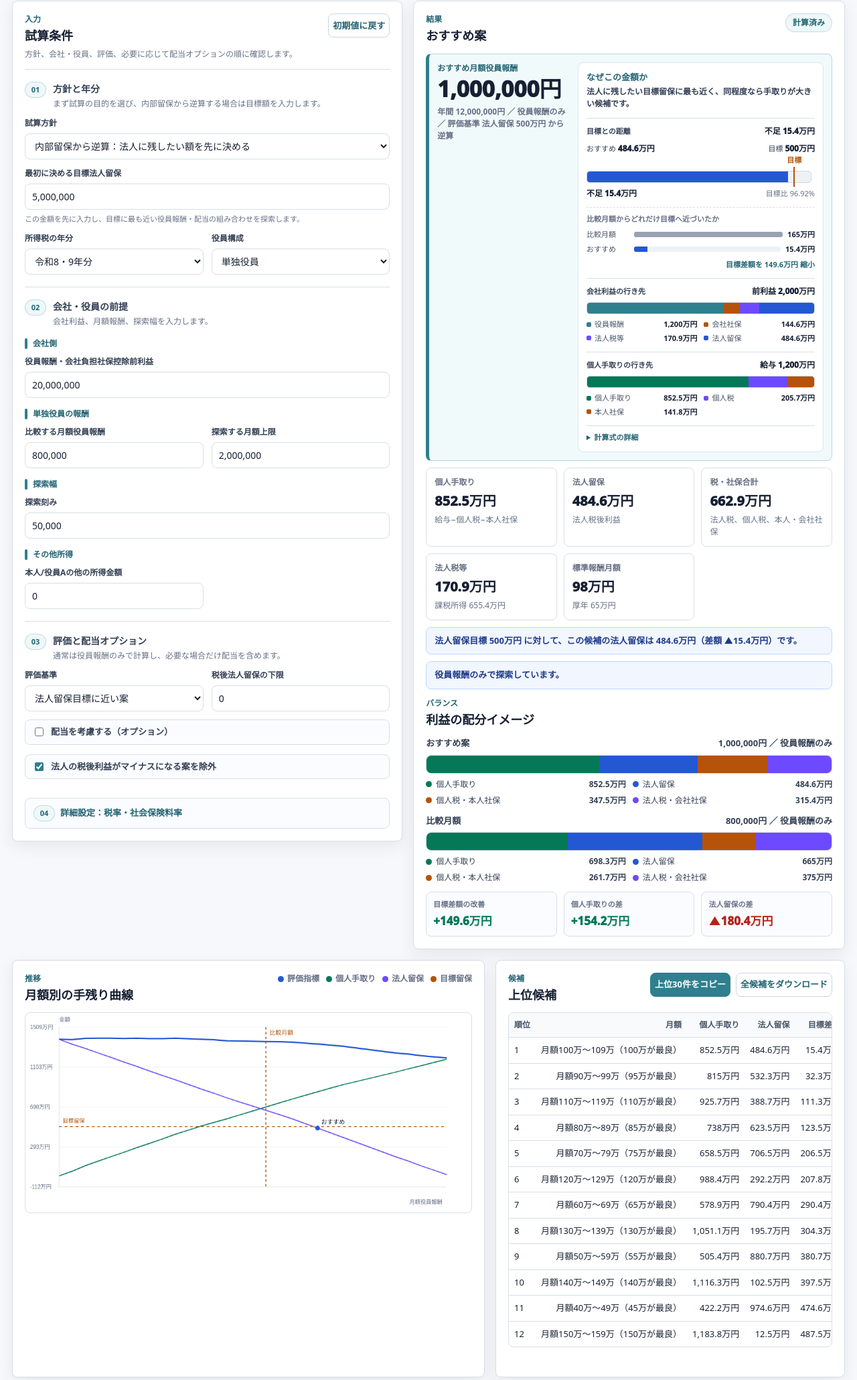
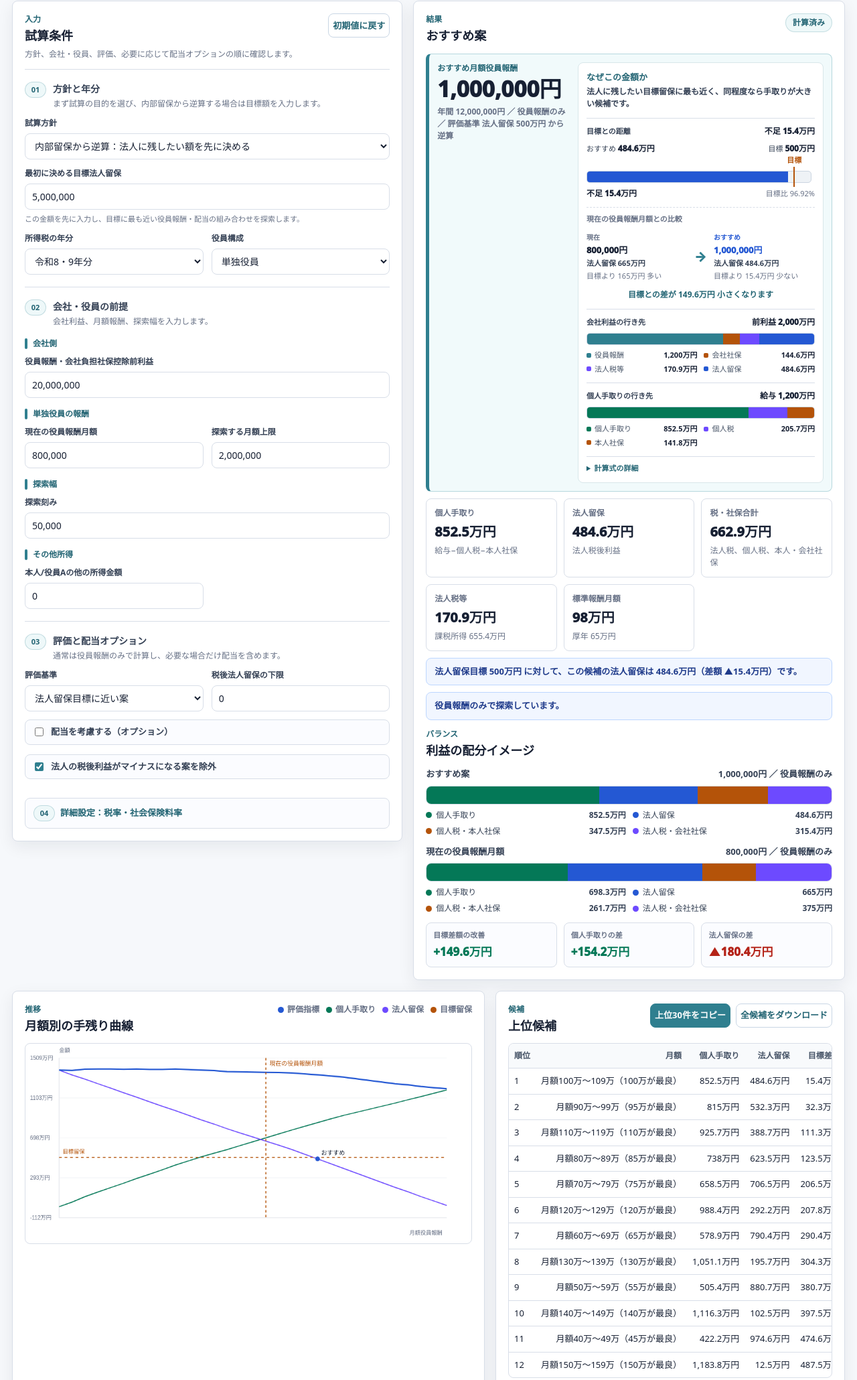
Before and after one commit to takatrp/officer-compensation-optimizer, a website: page index.html in a window 1280 px wide. Shown: the part 107-2167 px from the top of the page at 67% size. Drawn offline with Linux system fonts and the light colour scheme.

Commit message:
Clarify current compensation comparison

```diff
--- a/app.js
+++ b/app.js
@@ -10,7 +10,7 @@
 })(typeof globalThis !== "undefined" ? globalThis : window, function(){
   "use strict";
 
-  const VERSION = "1.19";
+  const VERSION = "1.20";
 
   const healthBands = [
     [0,63000,58000],[63000,73000,68000],[73000,83000,78000],[83000,93000,88000],[93000,101000,98000],
@@ -1046,7 +1046,6 @@
     const gap = Math.abs(difference);
     const safeCurrentGap = Number.isFinite(currentGap) ? Math.max(0, currentGap) : null;
     const amountScale = Math.max(safeTarget, chartActual, 1) * 1.08;
-    const gapScale = Math.max(gap, safeCurrentGap || 0, 1);
     return {
       difference,
       gap,
@@ -1054,10 +1053,16 @@
       targetPosition:clamp(safeTarget / amountScale * 100, 0, 100),
       actualWidth:clamp(chartActual / amountScale * 100, 0, 100),
       currentGap:safeCurrentGap,
-      currentGapWidth:safeCurrentGap === null ? null : clamp(safeCurrentGap / gapScale * 100, 0, 100),
-      bestGapWidth:clamp(gap / gapScale * 100, 0, 100),
       improvement:safeCurrentGap === null ? null : safeCurrentGap - gap
     };
+  }
+
+  function targetPositionText(actual, target){
+    const difference = (Number(actual) || 0) - (Number(target) || 0);
+    if(Math.abs(difference) < 1) return "目標と一致";
+    return difference > 0
+      ? `目標より ${man(Math.abs(difference))} 多い`
+      : `目標より ${man(Math.abs(difference))} 少ない`;
   }
 
   function renderReasonBreakdownChart(title, totalLabel, parts){
@@ -1097,20 +1102,30 @@
     const ratioLabel = visual.targetRatio === null
       ? "目標比 -"
       : `目標比 ${(visual.targetRatio * 100).toLocaleString("ja-JP", {maximumFractionDigits:2})}%`;
-    const gapComparison = visual.currentGap === null ? "" : `
-      <div class="reason-gap-chart" aria-label="比較月額の目標差額 ${man(visual.currentGap)}、おすすめの目標差額 ${man(visual.gap)}">
-        <p class="reason-chart-caption">比較月額からどれだけ目標へ近づいたか</p>
-        <div class="reason-gap-row">
-          <span>比較月額</span>
-          <i><b class="current" style="width:${visual.currentGapWidth}%"></b></i>
-          <strong>${man(visual.currentGap)}</strong>
+    const improvementText = visual.improvement > 1
+      ? `目標との差が ${man(visual.improvement)} 小さくなります`
+      : visual.improvement < -1
+        ? `目標との差が ${man(Math.abs(visual.improvement))} 大きくなります`
+        : "目標との差は変わりません";
+    const currentComparison = !current || visual.currentGap === null ? "" : `
+      <div class="reason-current-comparison" role="group" aria-label="現在の役員報酬月額 ${monthlyLabel(current)} では法人留保 ${man(current.retained)}。おすすめ ${monthlyLabel(best)} では法人留保 ${man(best.retained)}。${improvementText}">
+        <p class="reason-comparison-caption">現在の役員報酬月額との比較</p>
+        <div class="reason-comparison-flow">
+          <div class="reason-comparison-point">
+            <span>現在</span>
+            <strong>${monthlyLabel(current)}</strong>
+            <small>法人留保 ${man(current.retained)}</small>
+            <em>${targetPositionText(current.retained, p.targetRetained)}</em>
+          </div>
+          <span class="reason-comparison-arrow" aria-hidden="true">→</span>
+          <div class="reason-comparison-point recommended">
+            <span>おすすめ</span>
+            <strong>${monthlyLabel(best)}</strong>
+            <small>法人留保 ${man(best.retained)}</small>
+            <em>${targetPositionText(best.retained, p.targetRetained)}</em>
+          </div>
         </div>
-        <div class="reason-gap-row">
-          <span>おすすめ</span>
-          <i><b class="best" style="width:${visual.bestGapWidth}%"></b></i>
-          <strong>${man(visual.gap)}</strong>
-        </div>
-        <p class="reason-gap-result">目標差額を ${man(Math.max(0, visual.improvement))} 縮小</p>
+        <p class="reason-comparison-result">${improvementText}</p>
       </div>
     `;
 
@@ -1126,7 +1141,7 @@
           <i class="reason-target-marker" style="left:${visual.targetPosition}%"><span>目標</span></i>
         </div>
         <div class="reason-target-summary"><strong>${differenceLabel}</strong><span>${ratioLabel}</span></div>
-        ${gapComparison}
+        ${currentComparison}
       </section>
     `;
   }
@@ -1142,9 +1157,9 @@
         : `${personalName} ${man(best.personalTakeHome)} ＝ ${man(best.metric)}`;
     const comparisonLine = current
       ? retainedTargetMode
-        ? `比較案比：目標差額 ${man(current.retainedGap)} → ${man(best.retainedGap)}（改善 ${signedMan(current.retainedGap - best.retainedGap)}）、${personalName} ${signedMan(best.personalTakeHome - current.personalTakeHome)}`
-        : `比較案比：評価指標 ${signedMan(best.metric - current.metric)}、${personalName} ${signedMan(best.personalTakeHome - current.personalTakeHome)}、法人留保 ${signedMan(best.retained - current.retained)}`
-      : "比較月額は現在の条件では候補外です。";
+        ? `現在の役員報酬月額との比較：目標差額 ${man(current.retainedGap)} → ${man(best.retainedGap)}（改善 ${signedMan(current.retainedGap - best.retainedGap)}）、${personalName} ${signedMan(best.personalTakeHome - current.personalTakeHome)}`
+        : `現在の役員報酬月額との比較：評価指標 ${signedMan(best.metric - current.metric)}、${personalName} ${signedMan(best.personalTakeHome - current.personalTakeHome)}、法人留保 ${signedMan(best.retained - current.retained)}`
+      : "現在の役員報酬月額は現在の条件では候補外です。";
     const personalEquation = (person) => `給与 ${man(person.annualSalary)}${p.includeDividend ? ` ＋ 配当 ${man(person.ownerDividend)}` : ""} − 個人税 ${man(person.personalTax)} − 本人社保 ${man(person.employeeSI)} ＝ ${man(person.personalTakeHome)}`;
     const personalDetail = isCoupleRow(best)
       ? best.people.map((person) => `${person.label}: ${personalEquation(person)}`).join("<br>")
@@ -1345,7 +1360,7 @@
         </div>
       </div>
       ${renderBalanceRow("おすすめ案", best, p)}
-      ${renderBalanceRow("比較月額", current, p)}
+      ${renderBalanceRow("現在の役員報酬月額", current, p)}
     `;
   }
 
@@ -1526,7 +1541,10 @@
       ctx.stroke();
       ctx.setLineDash([]);
       ctx.fillStyle = "#b45309";
-      ctx.fillText("比較月額", x + 8, pad.t + 16);
+      const currentLabel = "現在の役員報酬月額";
+      const currentLabelWidth = ctx.measureText(currentLabel).width;
+      const currentLabelX = Math.min(x + 8, pad.l + w - currentLabelWidth);
+      ctx.fillText(currentLabel, Math.max(pad.l + 4, currentLabelX), pad.t + 16);
     }
 
     ctx.fillStyle = "#667085";
--- a/index.html
+++ b/index.html
@@ -7,8 +7,8 @@
     <link rel="icon" type="image/png" href="forstaff.png">
     <link rel="shortcut icon" type="image/png" href="forstaff.png">
     <link rel="apple-touch-icon" href="forstaff.png">
-    <link rel="stylesheet" href="styles.css?v=1.19">
-    <script src="app.js?v=1.19" defer></script>
+    <link rel="stylesheet" href="styles.css?v=1.20">
+    <script src="app.js?v=1.20" defer></script>
   </head>
   <body>
     <main class="page-shell">
@@ -25,7 +25,7 @@
         <div class="header-actions no-print">
           <button class="ghost-button manual-trigger" type="button" id="openManual">使い方</button>
           <button type="button" id="printPage">印刷</button>
-          <p class="revision">v1.19</p>
+          <p class="revision">v1.20</p>
         </div>
       </header>
 
@@ -105,7 +105,7 @@
 
               <div class="field-subhead field-full single-only">単独役員の報酬</div>
               <label class="field single-only" for="currentMonthly">
-                <span class="field-label">比較する月額役員報酬</span>
+                <span class="field-label">現在の役員報酬月額</span>
                 <input id="currentMonthly" type="text" inputmode="numeric" value="800,000">
               </label>
 
@@ -121,13 +121,13 @@
               </label>
 
               <label class="field couple-only" for="couplePrimaryMonthly" hidden>
-                <span class="field-label">比較する役員A月額</span>
+                <span class="field-label">現在の役員A月額</span>
                 <input id="couplePrimaryMonthly" type="text" inputmode="numeric" value="800,000">
                 <p class="field-note couple-split-only">役員Bは、夫婦合計月額報酬との差額として計算します。</p>
               </label>
 
               <label class="field couple-only couple-grid-only" for="coupleSpouseMonthly" hidden>
-                <span class="field-label">比較する役員B月額</span>
+                <span class="field-label">現在の役員B月額</span>
                 <input id="coupleSpouseMonthly" type="text" inputmode="numeric" value="400,000">
               </label>
 
@@ -528,7 +528,7 @@
                 <span>初期設定は「内部留保から逆算」です。方針の直下にある目標法人留保を最初に入力し、通常は役員報酬のみで計算します。</span>
               </li>
               <li>
-                <strong>利益額、現在報酬、探索上限を入力します。</strong>
+                <strong>利益額、現在の役員報酬月額、探索上限を入力します。</strong>
                 <span>夫婦役員モードでは、合計月額を固定してA/B配分を比較する方法と、A/Bそれぞれの上限内で組み合わせを探索する方法を選べます。</span>
               </li>
               <li>
@@ -537,7 +537,7 @@
               </li>
               <li>
                 <strong>おすすめ案と理由を確認します。</strong>
-                <span>目標留保との差、比較月額からの改善、会社利益と個人収入の行き先をグラフで確認できます。数式は「計算式の詳細」から開けます。</span>
+                <span>現在の役員報酬月額とおすすめ案の月額・法人留保を並べて確認できます。会社利益と個人収入の行き先はグラフで確認し、数式は「計算式の詳細」から開けます。</span>
               </li>
               <li>
                 <strong>グラフと上位候補でバランスを見ます。</strong>
@@ -560,7 +560,7 @@
         <a href="https://www.matsumoto-kaikei.or.jp/" target="_blank" rel="noopener license">税理士法人松本会計事務所</a> ｜
         <a href="https://creativecommons.org/licenses/by-nc-sa/4.0/" target="_blank" rel="license noopener">CC BY-NC-SA 4.0</a> ｜
         <a href="/tool-portal/terms.html" target="_blank" rel="noopener">利用条件</a> ｜
-        <span>v1.19</span>
+        <span>v1.20</span>
       </footer>
     </main>
   </body>
--- a/package.json
+++ b/package.json
@@ -1,6 +1,6 @@
 {
   "name": "officer-compensation-optimizer",
-  "version": "1.19.0",
+  "version": "1.20.0",
   "private": true,
   "scripts": {
     "test": "node tools/test.mjs",
--- a/styles.css
+++ b/styles.css
@@ -537,62 +537,76 @@ select{
   color:var(--muted);
 }
 
-.reason-gap-chart{
+.reason-current-comparison{
   display:grid;
-  gap:6px;
+  gap:8px;
   margin-top:4px;
   padding-top:9px;
   border-top:1px dashed #d8dee8;
 }
 
-.reason-chart-caption,
-.reason-gap-result{
+.reason-comparison-caption,
+.reason-comparison-result{
   margin:0;
   color:var(--muted);
   font-size:11px;
   font-weight:800;
 }
 
-.reason-gap-row{
+.reason-comparison-flow{
   display:grid;
-  grid-template-columns:64px minmax(70px,1fr) auto;
+  grid-template-columns:minmax(0,1fr) auto minmax(0,1fr);
   align-items:center;
-  gap:7px;
-  color:#475467;
-  font-size:11px;
+  gap:10px;
 }
 
-.reason-gap-row>i{
-  display:block;
-  height:8px;
-  overflow:hidden;
-  border-radius:3px;
-  background:#eef2f6;
+.reason-comparison-point{
+  display:grid;
+  gap:2px;
+  min-width:0;
+  padding:3px 0;
 }
 
-.reason-gap-row b{
-  display:block;
-  min-width:2px;
-  height:100%;
-}
-
-.reason-gap-row .current{
-  background:#98a2b3;
-}
-
-.reason-gap-row .best{
-  background:var(--blue);
-}
-
-.reason-gap-row>strong{
-  color:var(--ink);
-  font-size:11px;
+.reason-comparison-point>span{
+  color:var(--muted);
+  font-size:10px;
   font-weight:900;
 }
 
-.reason-gap-result{
+.reason-comparison-point>strong{
+  color:var(--ink);
+  font-size:13px;
+  font-weight:950;
+  overflow-wrap:anywhere;
+}
+
+.reason-comparison-point>small{
+  color:#344054;
+  font-size:11px;
+  font-weight:800;
+}
+
+.reason-comparison-point>em{
+  color:var(--muted);
+  font-size:11px;
+  font-style:normal;
+}
+
+.reason-comparison-point.recommended>span,
+.reason-comparison-point.recommended>strong{
+  color:var(--blue);
+}
+
+.reason-comparison-arrow{
+  color:var(--brand);
+  font-size:20px;
+  font-weight:950;
+}
+
+.reason-comparison-result{
   color:var(--brand-dark);
-  text-align:right;
+  font-size:12px;
+  text-align:center;
 }
 
 .reason-breakdown-track{
@@ -1129,6 +1143,16 @@ tr:last-child td{
     grid-template-columns:1fr;
   }
 
+  .reason-comparison-flow{
+    grid-template-columns:1fr;
+    gap:4px;
+  }
+
+  .reason-comparison-arrow{
+    justify-self:center;
+    transform:rotate(90deg);
+  }
+
   .score-card{
     text-align:left;
   }
--- a/tools/test.mjs
+++ b/tools/test.mjs
@@ -4,7 +4,7 @@ import { createRequire } from "node:module";
 const require = createRequire(import.meta.url);
 const app = require("../app.js");
 
-assert.equal(app.VERSION, "1.19");
+assert.equal(app.VERSION, "1.20");
 assert.equal(app.parseNumber("20,000,000"), 20000000);
 assert.equal(app.formatMoneyText("3000000"), "3,000,000");
 assert.equal(app.formatMoneyText("3,000,000"), "3,000,000");
@@ -92,7 +92,6 @@ const targetVisual = app.targetVisualData(5000000, 4846000, 1650000);
 assert.equal(targetVisual.difference, -154000);
 assert.equal(targetVisual.gap, 154000);
 assert.ok(Math.abs(targetVisual.targetRatio - 0.9692) < 0.00001);
-assert.ok(targetVisual.bestGapWidth < targetVisual.currentGapWidth);
 assert.equal(targetVisual.improvement, 1496000);
 const negativeTargetVisual = app.targetVisualData(5000000, -1000000, 2000000);
 assert.equal(negativeTargetVisual.difference, -6000000);
```
Also changed, not shown: tools/build-check.mjs (+10 -2 lines), README.md.
